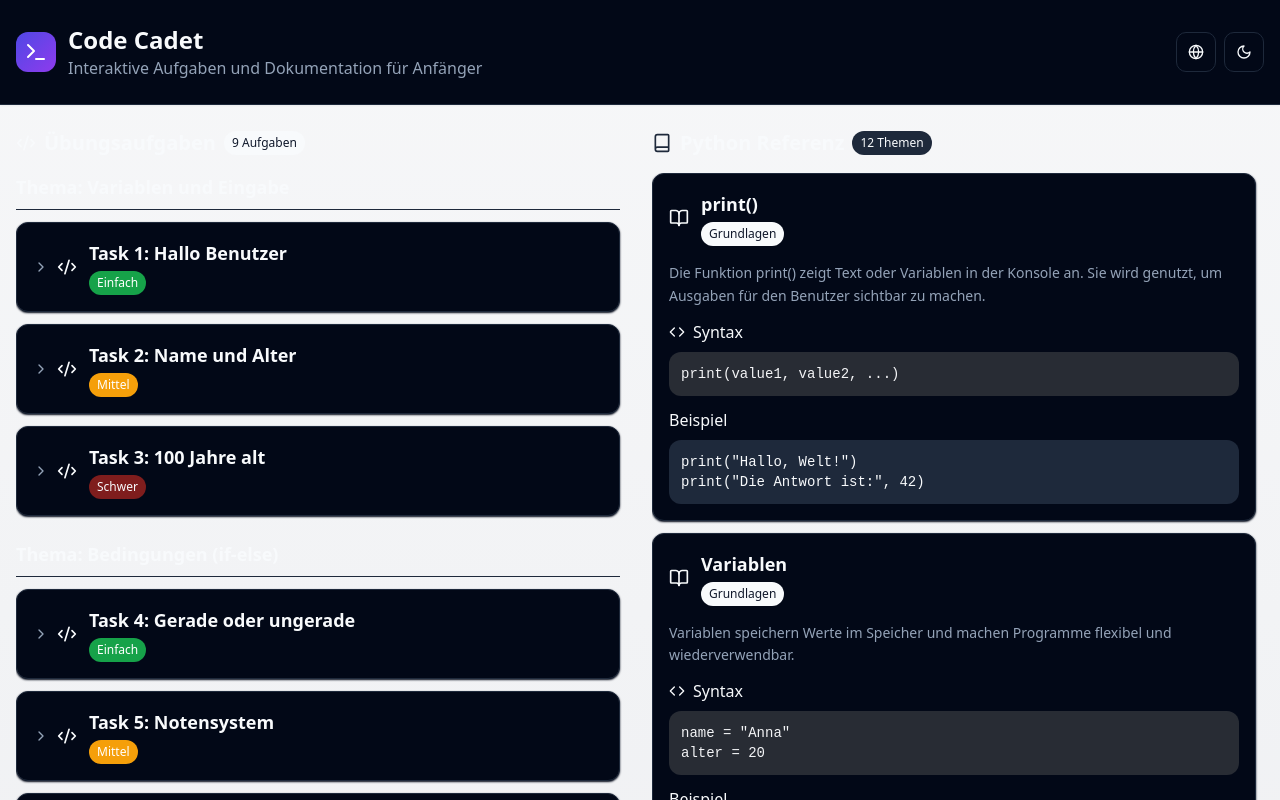
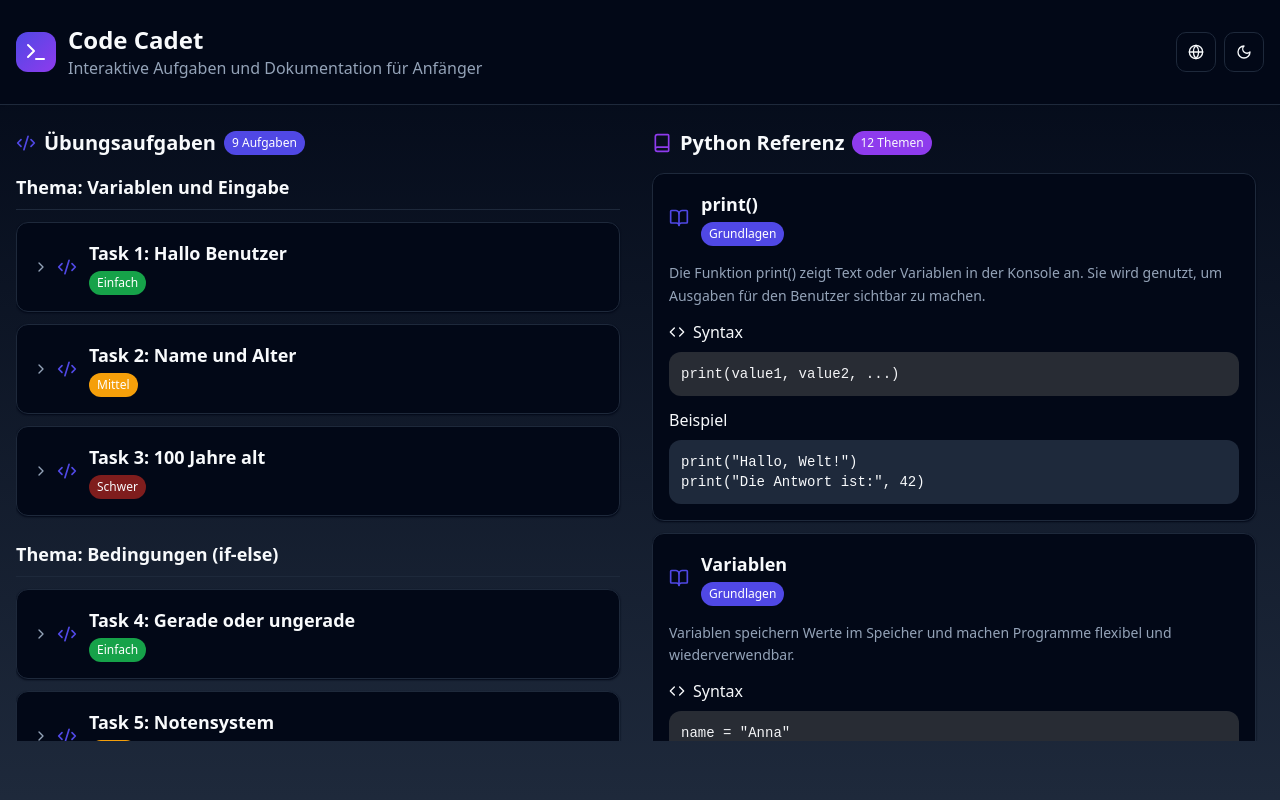
Before and after one commit to pstaykov/codecadet, a React (Vite) app: page / in a window 1280 px wide. Shown: the top 800 px of the page. Built offline with nearby package versions, Linux system fonts and the light colour scheme; the HTML template or start-up script is replaced by a standard one.

Commit message:
Fix dark mode and scrolling

```diff
--- a/src/index.css
+++ b/src/index.css
@@ -82,8 +82,8 @@ All colors MUST be HSL.
     --popover: 222.2 84% 4.9%;
     --popover-foreground: 210 40% 98%;
 
-    --primary: 210 40% 98%;
-    --primary-foreground: 222.2 47.4% 11.2%;
+    --primary: 243 75% 59%;
+    --primary-foreground: 0 0% 100%;
 
     --secondary: 217.2 32.6% 17.5%;
     --secondary-foreground: 210 40% 98%;
@@ -91,15 +91,31 @@ All colors MUST be HSL.
     --muted: 217.2 32.6% 17.5%;
     --muted-foreground: 215 20.2% 65.1%;
 
-    --accent: 217.2 32.6% 17.5%;
+    --accent: 268 83% 58%;
     --accent-foreground: 210 40% 98%;
 
     --destructive: 0 62.8% 30.6%;
     --destructive-foreground: 210 40% 98%;
 
+    --success: 142 76% 36%;
+    --success-foreground: 0 0% 100%;
+
+    --warning: 38 92% 50%;
+    --warning-foreground: 0 0% 100%;
+
+    --code-bg: 220 13% 18%;
+    --code-foreground: 220 14% 96%;
+
     --border: 217.2 32.6% 17.5%;
     --input: 217.2 32.6% 17.5%;
     --ring: 212.7 26.8% 83.9%;
+
+    --gradient-primary: linear-gradient(135deg, hsl(243 75% 59%), hsl(268 83% 58%));
+    --gradient-subtle: linear-gradient(180deg, hsl(222.2 84% 4.9%), hsl(217.2 32.6% 17.5%));
+
+    --shadow-card: 0 4px 20px -2px hsl(0 0% 0% / 0.3);
+    --shadow-elevated: 0 8px 30px -4px hsl(0 0% 0% / 0.4);
+
     --sidebar-background: 240 5.9% 10%;
     --sidebar-foreground: 240 4.8% 95.9%;
     --sidebar-primary: 224.3 76.3% 48%;
--- a/src/pages/Index.tsx
+++ b/src/pages/Index.tsx
@@ -19,10 +19,10 @@ const Index = () => {
       <Header />
 
       {/* Main Content */}
-      <div className="container mx-auto px-4 py-6">
-        <div className="grid lg:grid-cols-2 gap-6 h-[calc(100vh-140px)]">
+      <div className="container mx-auto px-4 py-6 h-[calc(100vh-140px)]">
+        <div className="grid lg:grid-cols-2 gap-6 h-full">
           {/* Tasks Section */}
-          <div className="flex flex-col h-full">
+          <div className="flex flex-col h-full min-h-0">
             <div className="flex items-center gap-2 mb-4 flex-shrink-0">
               <Code2 className="h-5 w-5 text-primary" />
               <h2 className="text-xl font-semibold text-foreground">{t('nav.tasks')}</h2>
@@ -31,7 +31,7 @@ const Index = () => {
               </span>
             </div>
 
-            <div className="flex-1 overflow-y-auto space-y-6 pr-2 scrollbar-thin">
+            <div className="flex-1 overflow-y-auto space-y-6 pr-2 min-h-0">
               {topics.map((topic) => {
                 const tasksForTopic = currentTasks.filter((task) => task.topic === topic);
                 return (
@@ -49,7 +49,7 @@ const Index = () => {
           </div>
 
           {/* Help Section */}
-          <div className="flex flex-col h-full">
+          <div className="flex flex-col h-full min-h-0">
             <div className="flex items-center gap-2 mb-4 flex-shrink-0">
               <Book className="h-5 w-5 text-accent" />
               <h2 className="text-xl font-semibold text-foreground">{t('nav.reference')}</h2>
@@ -58,7 +58,7 @@ const Index = () => {
               </span>
             </div>
 
-            <div className="flex-1 overflow-y-auto space-y-3 pr-2 scrollbar-thin">
+            <div className="flex-1 overflow-y-auto space-y-3 pr-2 min-h-0">
               {pythonHelp.map((help, index) => (
                 <HelpCard key={index} {...help} />
               ))}
```
